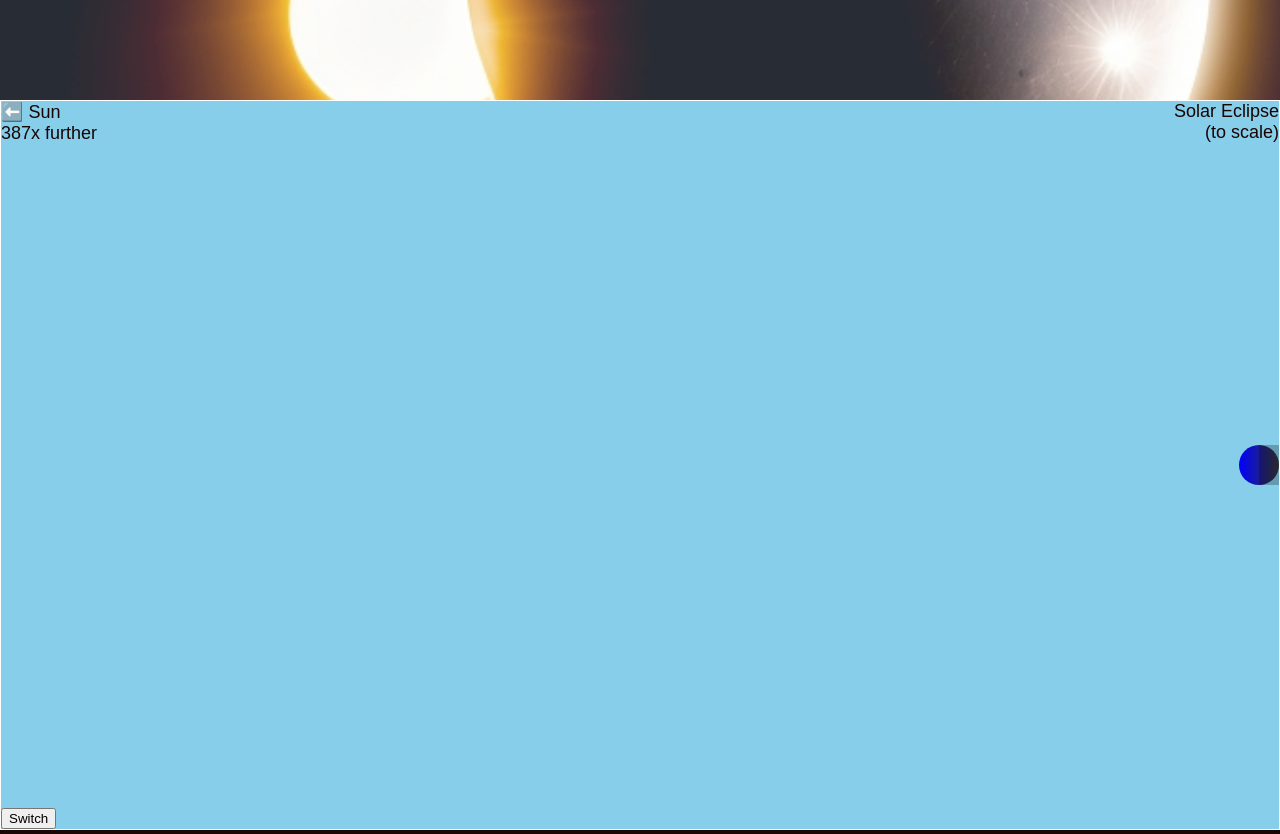
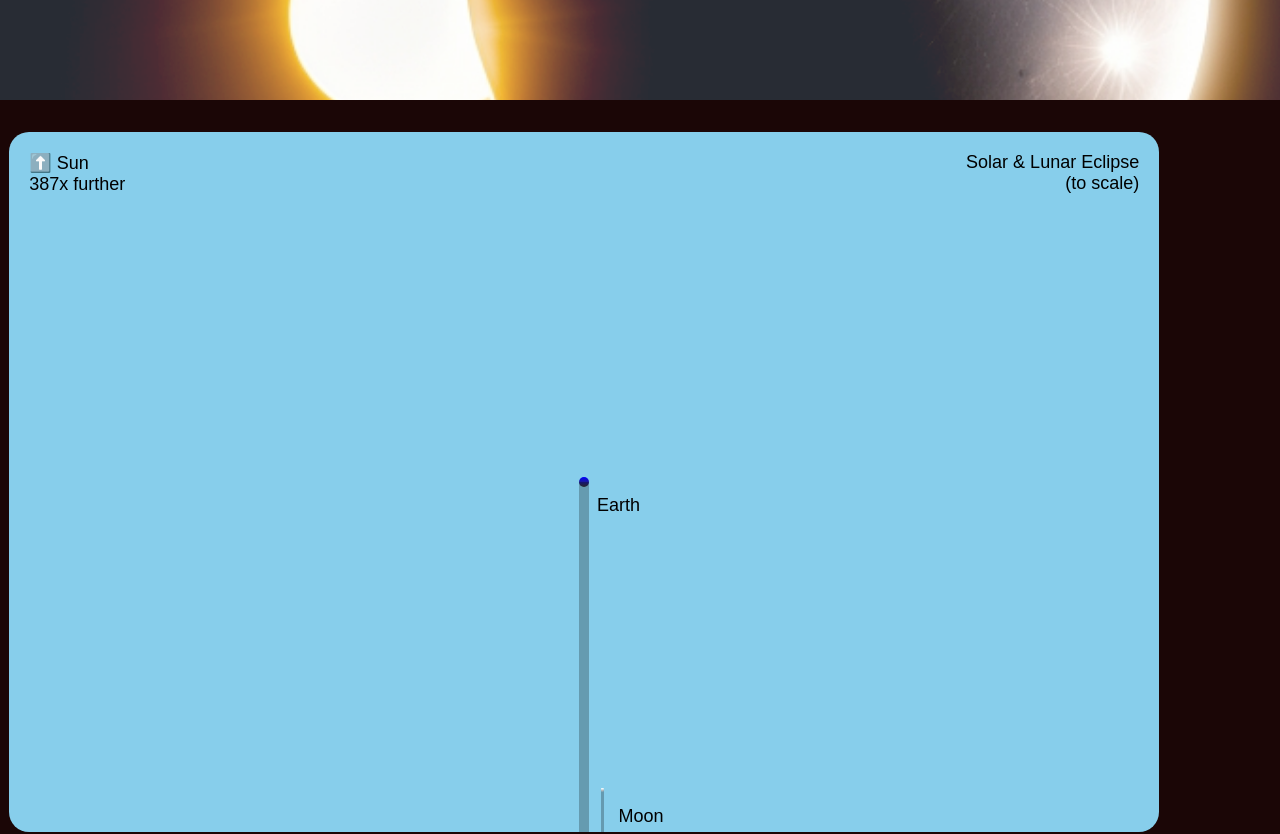
Before and after one commit to AlissonRoss/eclipse-NASA-challenge-2023, a React (Create React App) app: page / in a window 1280 px wide. Shown: the part 540-1374 px from the top of the page. Built offline with nearby package versions, Linux system fonts and the light colour scheme.

Commit message:
Shrunk and labeled model

```diff
--- a/src/Components/Eclipse/index.js
+++ b/src/Components/Eclipse/index.js
@@ -4,8 +4,8 @@ export default function Eclipse() {
   return (
     <div className='header-spacer' id="eclipse">
       <div class='eclipse-animation'>
-        <div className='scale'>Eclipse<br/>(to scale)</div>
-        <div className='Sun'>Sun<br/>387x further</div>
+        <div className='scale'>Solar & Lunar Eclipse<br/>(to scale)</div>
+        <div className='Sun-Label'>⬆️ Sun<br/>387x further</div>
         <div className='Earth'>
           <div className='Moon-Orbit'>
             <div className='Moon'>
@@ -14,17 +14,6 @@ export default function Eclipse() {
           </div>
           <div className='Shadow'></div>
         </div>
-        <button onClick={
-          function(e){
-            e.currentTarget.parentElement.classList.toggle('lunar-eclipse');
-
-            // Restart animation cycles
-            e.currentTarget.parentElement.classList.remove('eclipse-animation');
-            setTimeout((elem) => {
-              elem.classList.add('eclipse-animation');
-            }, 1, e.currentTarget.parentElement);
-          }
-        }>Switch</button>
       </div>
     </div>
   );
--- a/src/Components/Eclipse/style.css
+++ b/src/Components/Eclipse/style.css
@@ -11,21 +11,22 @@
  * Earth-Sun distance:  93,000,000 miles (387.5x above distance)
  */
 
-#eclipse > div
+.eclipse-animation
 {
-    width: 100%;
-    height: calc(100vh - 70px);
+    margin: .7em .2em;
+    max-width: 25em;
+    height: calc(100vh - 100px);
     background-color: skyblue;
-    border: thin white solid;
-    box-sizing: border-box;
     overflow: hidden;
+    color: black;
+    border-radius: 20px;
 
-    /* When the Earth and Moon are "absolute" positioned, they are positioned relative to this block */
+    /* When the Earth and Moon are "absolute" positioned, they are positioned relative to this div */
     position: relative;
 
-    /* Scale the model according to what fits along the longest screen axis. */
+    /* Scale the model according to what fits along the shortest screen axis. */
     /* This must account for the header height of 70px */
-    --earth-moon-distance: calc(max(95svh - 70px, 95svw));
+    --earth-moon-distance: calc(min(50svh - 90px, 50svw - 20px));
 
     /* Earth-Moon distance is 240,000 miles and is scaled down to the above CSS length */
     --pixels-per-mile: calc(var(--earth-moon-distance) / 240000);
@@ -33,87 +34,45 @@
     --earth-diameter: calc(7917.5 * var(--pixels-per-mile));
 }
 
-#eclipse > div > button
-{
-    position: absolute;
-    left: 0;
-    bottom: 0;
-}
-
-#eclipse > div > div{
+.eclipse-animation > div{
     position: absolute;
     font-size: large;
     text-align: left;
 }
 
-#eclipse > div.lunar-eclipse > .scale::before{
-    content: "Lunar ";
-}
-
-#eclipse > div:not(.lunar-eclipse) > .scale::before{
-    content: "Solar ";
-}
-
-@media (orientation:portrait)
-{
-    #eclipse > div > .Sun::before
-{
-    content: "⬆️ ";
-}
-}
-
-@media (orientation:landscape)
-{
-    #eclipse > div > .Sun::before
-{
-    content: "⬅️ ";
-}
-}
-
-#eclipse > div > .scale{
-    right: 0;
-    top: 0;
+/* Message that the illustration is to-scale, i.e. size of Moon and Earth are to scale with the distance between them */
+.eclipse-animation > .scale{
+    right: 20px;
+    top: 20px;
     text-align: right;
 }
 
-#eclipse > div > .Sun{
-    left: 0;
-    top: 0;
+.eclipse-animation > .Sun-Label{
+    left: 20px;
+    top: 20px;
 }
 
+/* Place Earth in center of view */
 .eclipse-animation > .Earth{
     background: linear-gradient(to bottom, blue, rgb(55,55,55));
     border-radius: 50%;
     width: var(--earth-diameter);
     height: var(--earth-diameter);
     left: calc(50% - var(--earth-diameter)/2);
+    top: calc(50% - var(--earth-diameter)/2);
 }
 
-.eclipse-animation:not(.lunar-eclipse) > .Earth{
-    bottom: 1px;
-}
-
-.eclipse-animation.lunar-eclipse > .Earth{
-    top: 1px;
-}
-
-.eclipse-animation .Shadow{
-    background-color: rgba(0,0,0,0.25);
-}
-
+/* Moon-Orbit rotates around with its origin at the Earth to make the moon follow an arc around the Earth */
 .eclipse-animation > .Earth > .Moon-Orbit{
     position: relative;
     transform-origin: 0 0;
     left: 50%;
     top: 50%;
     width: var(--earth-moon-distance);
-
-    /* orbit debug: */
-/*     height: 1px;
-    width: 100px;
-    background-color: yellow; */
+    animation: orbit-moon-orbit 5s linear normal infinite;
 }
 
+/* Moon-Orbit elemnt rotates around the Eatth with the Moon at arms length. This causes the Moon to orbit the Earth. */
 .eclipse-animation > .Earth > .Moon-Orbit > .Moon{
     background: white;
     content: "Moon";
@@ -123,108 +82,53 @@
     border-radius: 50%;
     width: var(--moon-diameter);
     height: var(--moon-diameter);
+
+    /* Outer-rotate the Moon so its shadow and label aren't rendered rotated */
+    animation:orbit-moon-orbit-inverse 5s linear normal infinite;
 }
 
-@media (orientation:portrait)
-{
-.eclipse-animation > .Earth > .Moon-Orbit > .Moon,
-.eclipse-animation.lunar-eclipse > .Earth > .Moon-Orbit{
-    animation: orbit-moon-solar-elipse-inverse-portrait 5s linear normal infinite;
-}
-
-.eclipse-animation > .Earth > .Moon-Orbit,
-.eclipse-animation.lunar-eclipse > .Earth > .Moon-Orbit > .Moon{
-    animation: orbit-moon-solar-elipse-portrait 5s linear normal infinite;
-}
+/* Earth and Moon shadow generically drop downward from the center of the celestial body */
+.eclipse-animation .Shadow{
+    background-color: rgba(0,0,0,0.25);
+    position: absolute;
+    top: 50%;
+    height: calc(var(--earth-moon-distance)*10);
 }
 
 .eclipse-animation > .Earth > .Moon-Orbit > .Moon > .Shadow{
-    position: absolute;
-    top: 50%;
-    height: calc(var(--earth-moon-distance)*2);
     width: var(--moon-diameter);
 }
 
-@keyframes orbit-moon-solar-elipse-portrait {
-    from { transform: rotateZ(240deg) }
-    to { transform: rotateZ(300deg) }
-}
-
-@keyframes orbit-moon-solar-elipse-inverse-portrait {
-    from { transform: rotateZ(-240deg) }
-    to { transform: rotateZ(-300deg) }
-}
-
-@keyframes orbit-moon-lunar-elipse-landscape {
-    from { transform: rotateZ(-30deg) }
-    to { transform: rotateZ(30deg) }
-}
-
-@keyframes orbit-moon-lunar-elipse-inverse-landscape {
-    from { transform: rotateZ(30deg) }
-    to { transform: rotateZ(-30deg) }
-}
-
-@keyframes orbit-moon-solar-elipse-landscape {
-    from { transform: rotateZ(150deg) }
-    to { transform: rotateZ(210deg) }
-}
-
-@keyframes orbit-moon-solar-elipse-inverse-landscape {
-    from { transform: rotateZ(-150deg) }
-    to { transform: rotateZ(-210deg) }
-}
-
 .eclipse-animation > .Earth > .Shadow{
-    position: absolute;
-    top: 50%;
-    height: calc(var(--earth-moon-distance)*2);
     width: var(--earth-diameter);
 }
 
-/* Lay out Earth and Moon horizontally if there is more room horizontally */
-@media (orientation:landscape)
-{
-    .eclipse-animation > .Earth{
-        background: linear-gradient(to right, blue, rgb(55,55,55));
-        left: auto;
-        right: 0;
-        top: calc(50% - var(--earth-diameter)/2) !important;
-        bottom: auto;
-    }
+.eclipse-animation > .Earth::after{
+    content: "Earth";
+}
 
-    .eclipse-animation.lunar-eclipse > .Earth{
-        right: auto;
-        left: 0;
-    }
+.eclipse-animation > .Earth > .Moon-Orbit > .Moon::after{
+    content: "Moon";
+}
 
-    .eclipse-animation > .Earth > .Shadow{
-        top: 0;
-        left: 50%;
-        width: calc(var(--earth-moon-distance)*2) !important;
-        height: var(--earth-diameter) !important;
-    }
+.eclipse-animation > .Earth::after,
+.eclipse-animation > .Earth > .Moon-Orbit > .Moon::after{
+    position: relative;
 
-    .eclipse-animation > .Earth > .Moon-Orbit > .Moon > .Shadow{
-        left: 50%;
-        top: 0;
-        width: calc(var(--earth-moon-distance)*2);
-        height: var(--moon-diameter);
-    }
+    /* Offset labels from where the Earth/Moon is drawn */
+    left: 1em;
+    top: 1em;
+}
 
-    .eclipse-animation.lunar-eclipse > .Earth > .Moon-Orbit > .Moon{
-        animation: orbit-moon-lunar-elipse-landscape 5s linear normal infinite !important;
-    }
+@keyframes orbit-moon-orbit {
+    from { transform: rotateZ(0deg) }
+    50% { transform: rotateZ(180deg) }
+    to { transform: rotateZ(360deg) }
+}
 
-    .eclipse-animation.lunar-eclipse > .Earth > .Moon-Orbit{
-        animation: orbit-moon-lunar-elipse-inverse-landscape 5s linear normal infinite !important;
-    }
-
-    .eclipse-animation:not(.lunar-eclipse) > .Earth > .Moon-Orbit{
-        animation: orbit-moon-solar-elipse-landscape 5s linear normal infinite !important;
-    }
-
-    .eclipse-animation:not(.lunar-eclipse) > .Earth > .Moon-Orbit > .Moon{
-        animation: orbit-moon-solar-elipse-inverse-landscape 5s linear normal infinite !important;
-    }
+/* Invert the rotation of the above transition so a child object can undo its parent's rotation */
+@keyframes orbit-moon-orbit-inverse {
+    from { transform: rotateZ(0deg) }
+    50% { transform: rotateZ(-180deg) }
+    to { transform: rotateZ(-360deg) }
 }
```
